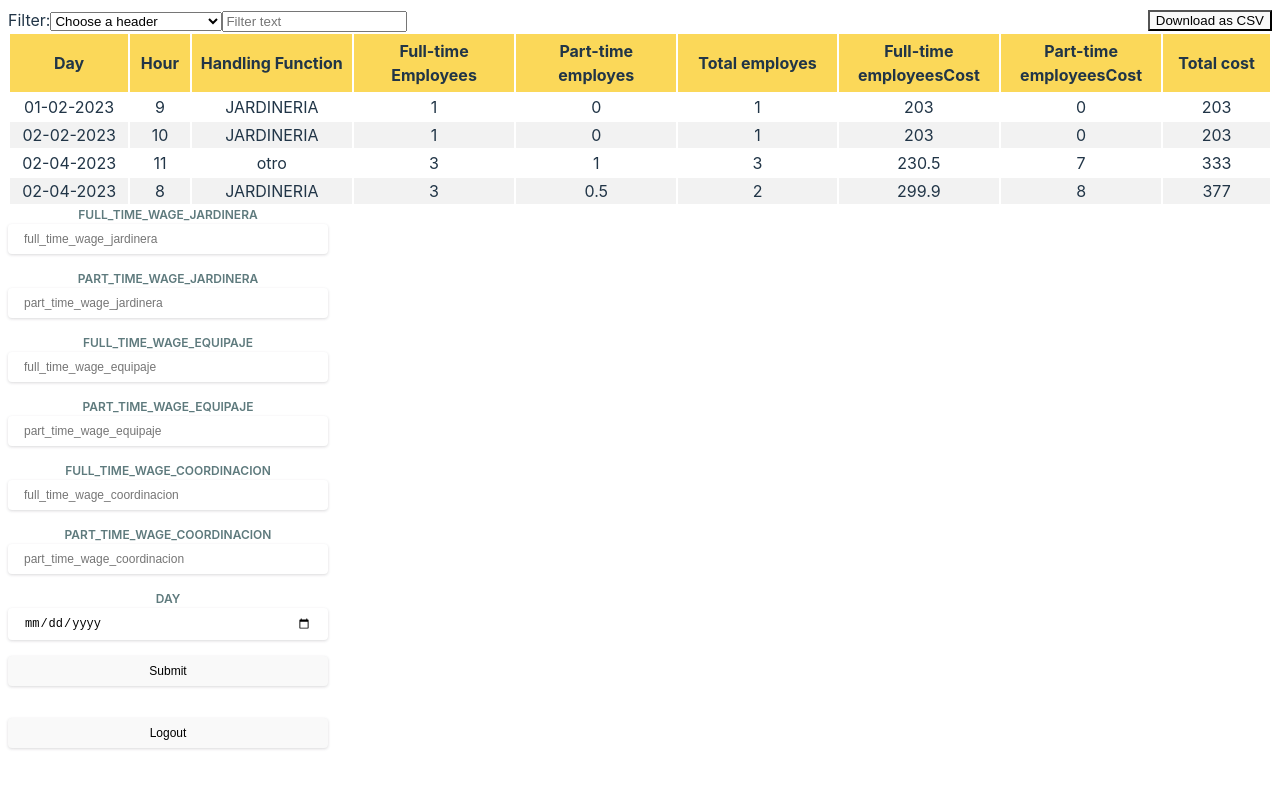
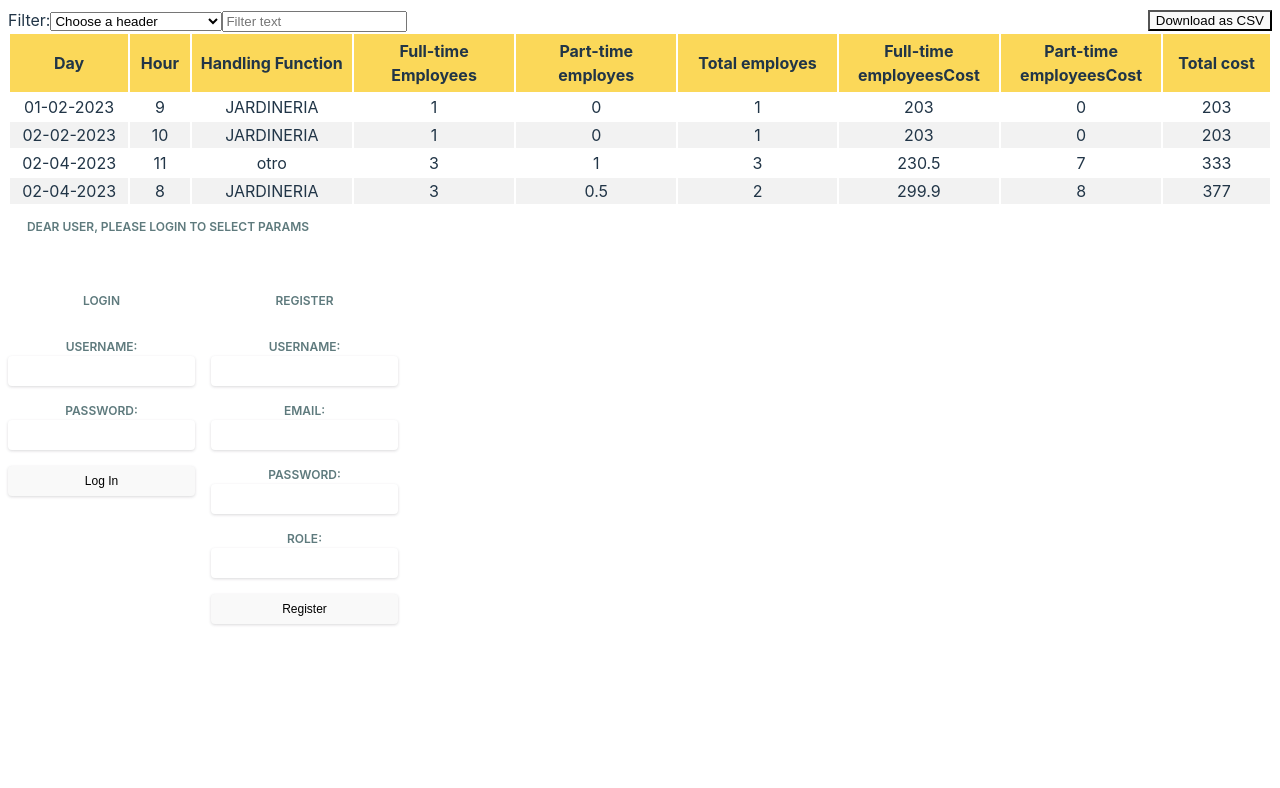
Before and after one commit to alexcumplido/vuelingTeamOne, a React (Vite) app in the folder frontend/Vueling/: page / in a window 1280 px wide. Shown: the top 788 px of the page. Built offline with nearby package versions, Linux system fonts and the light colour scheme.

Commit message:
Login setup

```diff
--- a/frontend/Vueling/src/Administrative.jsx
+++ b/frontend/Vueling/src/Administrative.jsx
@@ -2,14 +2,13 @@ import { Form } from "./Form.jsx"
 import { useState } from "react";
 
 export function Administrative (){
-    const [auth, setAut] = useState(true);
-    const [emailLogin, setEmailLogin] = useState('');
+    const [auth, setAut] = useState(false);
+    const [usernameLogin, setUserNameLogin] = useState('');
     const [passwordLogin, setPasswordLogin] = useState('');
-    const handleEmailLogin = (e) => setEmailLogin(e.target.value);
+    const handleUserNameLogin = (e) => setUserNameLogin(e.target.value);
     const handlePasswordLogin = (e) => setPasswordLogin(e.target.value);
 
     const [formData, setFormData] = useState({
-        name: '',
         username: '',
         email: '',
         password: '',
@@ -26,21 +25,19 @@ export function Administrative (){
 
     async function loginUser(){
         try{
-            const response = await fetch('fetchData', {
+            const response = await fetch('http://localhost:8001/api/Auth/login', {
                 method: 'put',
                 headers: {'Content-Type': 'application/json'},
                 body: JSON.stringify({
-                "emailLogin": emailLogin,
-                "login": passwordLogin,
+                "username": usernameLogin,
+                "password": passwordLogin,
             })
             })
             const responseAuth = await response.json();
-            if(responseAuth.message = 'suscces') {
+            if(responseAuth.message === 'Success') {
                 setAut(true);
-                window.localStorage.setItem("currentUser", JSON.stringify({
-                "emailLogin": emailLogin,
-                "login": passwordLogin,
-            }));
+            } else {
+                alert('Login failed', responseAuth.message);
             }
         } catch(err){
             console.log(err)
@@ -48,18 +45,23 @@ export function Administrative (){
     }
     async function signupUser(){
         try {
-            const response = await fetch('/urlTofETCH', {
+            const response = await fetch('http://localhost:8001/api/Auth/SignUp', {
             method: 'POST',
-            body: JSON.stringify(formData),
+            body: JSON.stringify({
+                "userName": username,
+                "password": password,
+                "email": email,
+                "roles": [role]
+            }),
             headers: {
             'Content-Type': 'application/json',
             },
             });
             const responseAuth = await response.json();
-                if(responseAuth.message = 'suscces') {
-                    setAut(true);
+                if(responseAuth.message === "User Registration Successful") {
+                    alert('User registered');
                 } else {
-                    alert('Not registered')
+                    alert('User not registered', responseAuth.message);
                 }
         } catch (error) {
             console.log(error)
@@ -101,13 +103,13 @@ export function Administrative (){
                     <form className="form-login" onSubmit={handleSubmitLogin}>
                         <p className="control-label">Login</p>
                     <div>
-                        <label className="control-label" htmlFor="email">Email:</label>
+                        <label className="control-label" htmlFor="username">Username:</label>
                         <input
                         className="control-select"
-                        type="email"
-                        id="email"
-                        value={emailLogin}
-                        onChange={handleEmailLogin}
+                        type="text"
+                        id="username"
+                        value={usernameLogin}
+                        onChange={handleUserNameLogin}
                         required
                         />
                     </div>
@@ -126,10 +128,6 @@ export function Administrative (){
                 </form>
                     <form className="form-register" onSubmit={handleSubmitSignup}>
                         <p  className="control-label">Register</p>
-                        <label className="control-label">
-                            Name:
-                            <input className="control-select" type="text" name="name" value={formData.name} onChange={handleInputChange} />
-                        </label>
                         <label className="control-label">
                             Username:
                             <input className="control-select" type="text" name="username" value={formData.username} onChange={handleInputChange} />
--- a/frontend/Vueling/src/Form.jsx
+++ b/frontend/Vueling/src/Form.jsx
@@ -39,7 +39,7 @@ export function Form (){
     <section className="search container-standard">
       <form className="form">
         <label className={"control-label"} htmlFor={"full_time_wage_jardinera"}>
-          {"full_time_wage_jardinera"}
+          {"Full time wage jardinera"}
           <input
             className={"control-select"}
             type={"number"}
@@ -47,11 +47,11 @@ export function Form (){
             name={"full_time_wage_jardinera"}
             onChange={(event) => setFullJardinera(event.target.value)}
             value={fullJardinera}
-            placeholder={"full_time_wage_jardinera"}
+            placeholder={"Full time wage jardinera"}
           />
         </label>
         <label className={"control-label"} htmlFor={"part_time_wage_jardinera"}>
-          {"part_time_wage_jardinera"}
+          {"Part time wage jardinera"}
           <input
             className={"control-select"}
             type={"number"}
@@ -59,12 +59,12 @@ export function Form (){
             name={"part_time_wage_jardinera"}
             onChange={(event) => setPartJardinera(event.target.value)}
             value={partJardinera}
-            placeholder={"part_time_wage_jardinera"}
+            placeholder={"Part time wage jardinera"}
           />
         </label>
 
         <label className={"control-label"} htmlFor={"full_time_wage_equipaje"}>
-          {"full_time_wage_equipaje"}
+          {"Full time wage equipaje"}
           <input
             className={"control-select"}
             type={"number"}
@@ -72,11 +72,11 @@ export function Form (){
             name={"full_time_wage_equipaje"}
             onChange={(event) => setFullEquipaje(event.target.value)}
             value={fullEquipaje}
-            placeholder={"full_time_wage_equipaje"}
+            placeholder={"Full time wage equipaje"}
           />
         </label>
         <label className={"control-label"} htmlFor={"part_time_wage_equipaje"}>
-          {"part_time_wage_equipaje"}
+          {"Part time wage equipaje"}
           <input
             className={"control-select"}
             type={"number"}
@@ -84,11 +84,11 @@ export function Form (){
             name={"part_time_wage_equipaje"}
             onChange={(event) => setPartEquipaje(event.target.value)}
             value={partEquipaje}
-            placeholder={"part_time_wage_equipaje"}
+            placeholder={"Part time wage equipaje"}
           />
         </label>
         <label className={"control-label"} htmlFor={"full_time_wage_coordinacion"}>
-          {"full_time_wage_coordinacion"}
+          {"Full time wage coordinacion"}
           <input
             className={"control-select"}
             type={"number"}
@@ -96,11 +96,11 @@ export function Form (){
             name={"full_time_wage_coordinacion"}
             onChange={(event) => setFullCoordinacion(event.target.value)}
             value={fullCoordinacion}
-            placeholder={"full_time_wage_coordinacion"}
+            placeholder={"Full time wage coordinacion"}
           />
         </label>
         <label className={"control-label"} htmlFor={"part_time_wage_coordinacion"}>
-          {"part_time_wage_coordinacion"}
+          {"Part time wage coordinacion"}
           <input
             className={"control-select"}
             type={"number"}
@@ -108,11 +108,11 @@ export function Form (){
             name={"part_time_wage_coordinacion"}
             onChange={(event) => setPartCoordinacion(event.target.value)}
             value={partCoordinacion}
-            placeholder={"part_time_wage_coordinacion"}
+            placeholder={"Part time wage coordinacion"}
           />
         </label>
         <label className={"control-label"} htmlFor={"day"}>
-          {"day"}
+          {"Day"}
           <input
             className={"control-select"}
             type={"date"}
@@ -120,7 +120,7 @@ export function Form (){
             name={"day"}
             onChange={(event) => setDay(event.target.value)}
             value={day}
-            placeholder={"day"}
+            placeholder={"Day"}
           />
         </label>
         <button
```
